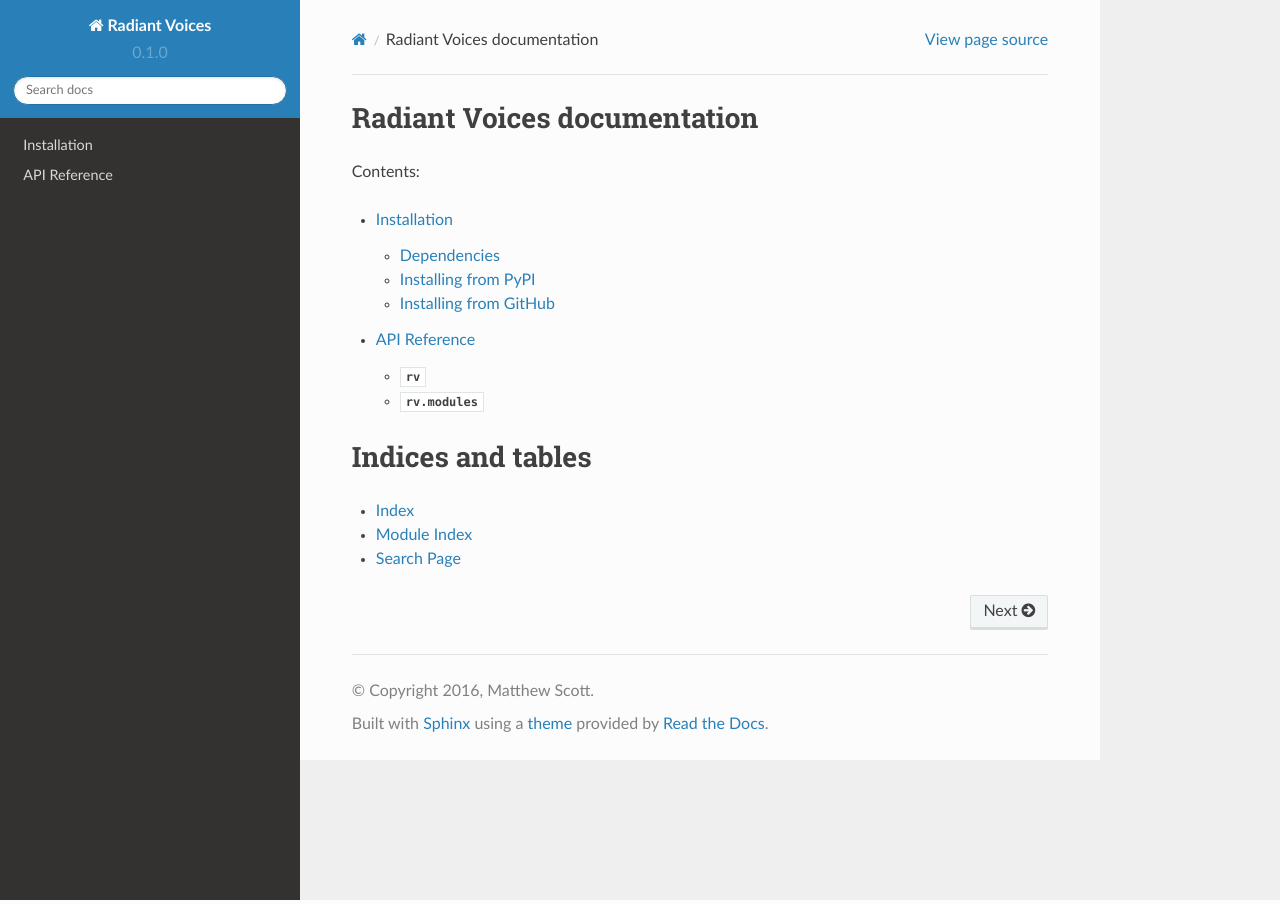
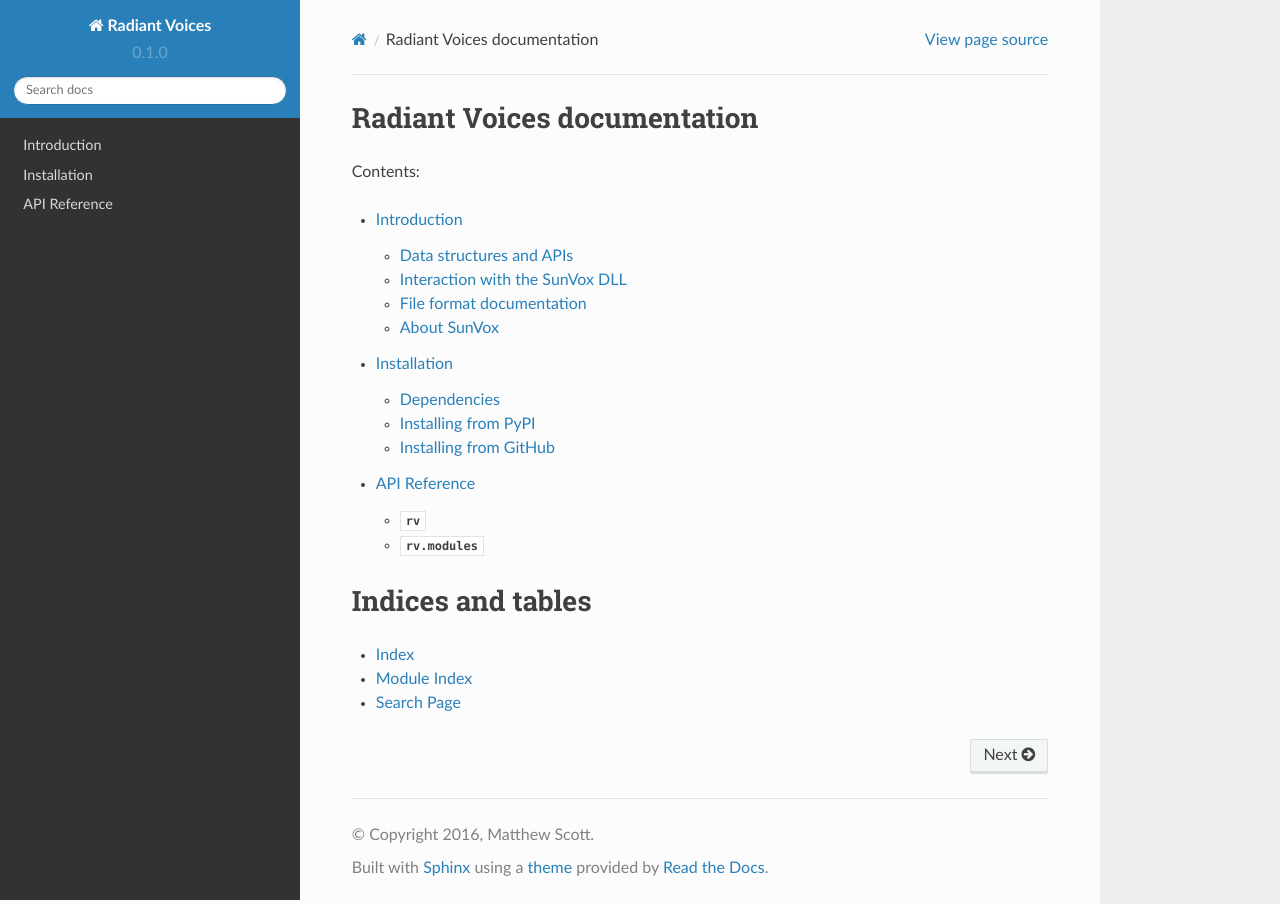
Before and after one commit to metrasynth/radiant-voices, a Sphinx documentation site: the page built from docs/index.rst, in a window 1280 px wide. Built offline with Sphinx 7.4.7 and the Read the Docs theme 2.0.0, drawn with Linux system fonts in a browser that asks for light colours; some of the changed lines change nothing that is shown.

Commit message:
Add an introduction

```diff
--- a/docs/index.rst
+++ b/docs/index.rst
@@ -6,6 +6,7 @@
 ..  toctree::
     :maxdepth: 2
 
+    introduction
     installation
     api-reference/index
 
--- /dev/null
+++ b/docs/introduction.rst
@@ -0,0 +1,97 @@
+Introduction
+============
+
+Radiant Voices provides tools to
+**create, read, modify, and write SunVox files**.
+This includes project files ending in ``.sunvox``,
+and module/synth files ending in ``.sunsynth`.
+
+
+Data structures and APIs
+------------------------
+
+Radiant Voices aims to provide 100% coverage of
+all data structures used by SunVox,
+as well as object-oriented and functional means
+of creating and manipulating those structures.
+
+Using the API, you can do things not possible
+with the standard SunVox interface, such as:
+
+- `algorithmic composition`_
+- parametric synth/module design
+- structure and complexity analysis
+- automatic `graph layout`_ of modules
+- and more...
+
+Our collective imagination is the limit!
+
+..  _algorithmic composition:
+    https://en.wikipedia.org/wiki/Algorithmic_composition
+
+..  _graph layout:
+    https://en.wikipedia.org/wiki/Graph_drawing
+
+
+Interaction with the SunVox DLL
+-------------------------------
+
+By combining Radiant Voices with sunvox-dll-python_,
+one can also create alternative editing and performance tools
+to use alongside, or instead of, the official SunVox app.
+
+The two packages work together to provide convenient high-level
+APIs for loading project and module objects directly into
+playback slots managed by the SunVox DLL.
+
+Some possibilities might include:
+
+- alternative project editors
+- generative_ sound design using `genetic algorithms`_
+- network-enabled performance tools
+
+What can *you* come up with?
+
+..  _sunvox-dll-python:
+    https://sunvox-dll-python.readthedocs.io/
+
+..  _generative:
+    https://en.wikipedia.org/wiki/Generative_Design
+
+..  _genetic algorithms:
+    https://en.wikipedia.org/wiki/Genetic_algorithm
+
+
+File format documentation
+-------------------------
+
+As there is currently no official description of the SunVox file format [#]_,
+Radiant Voices serves as a *de facto* reference document and
+open source implementation of the format.
+
+..  [#] See the `"File format .sunvox" thread`_ on the official SunVox forum.
+
+..  _"File format .sunvox" thread:
+    http://www.warmplace.ru/forum/viewtopic.php?t=1943#p5562
+
+
+About SunVox
+------------
+
+From the `official SunVox website`_:
+
+    SunVox is a small, fast and powerful `modular synthesizer`_ with
+    pattern-based sequencer (tracker_).
+    It is a tool for those people who like to compose music wherever they are,
+    whenever they wish. On any device.
+    SunVox is available for Windows, OS X, Linux, Maemo, Meego, Raspberry Pi,
+    Windows Mobile (WindowsCE), PalmOS, iOS and Android.
+
+..  _official SunVox website:
+    http://www.warmplace.ru/soft/sunvox/
+
+..  _modular synthesizer:
+    https://en.wikipedia.org/wiki/Modular_synthesizer
+
+..  _tracker:
+    https://en.wikipedia.org/wiki/Music_tracker
```
